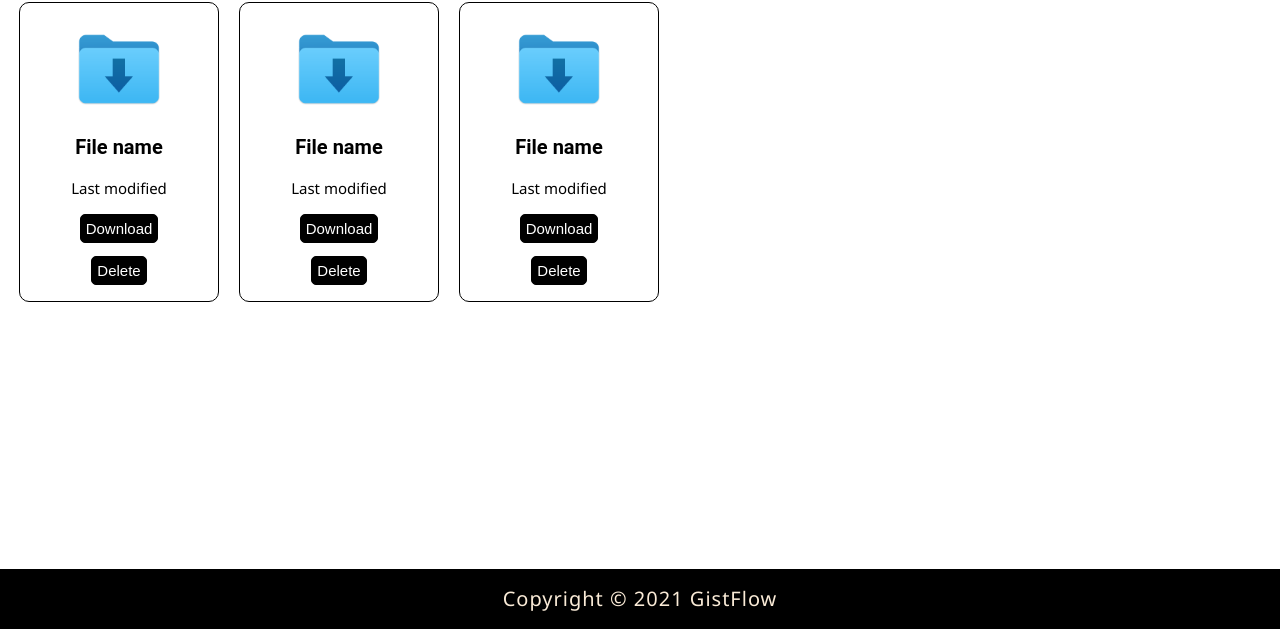
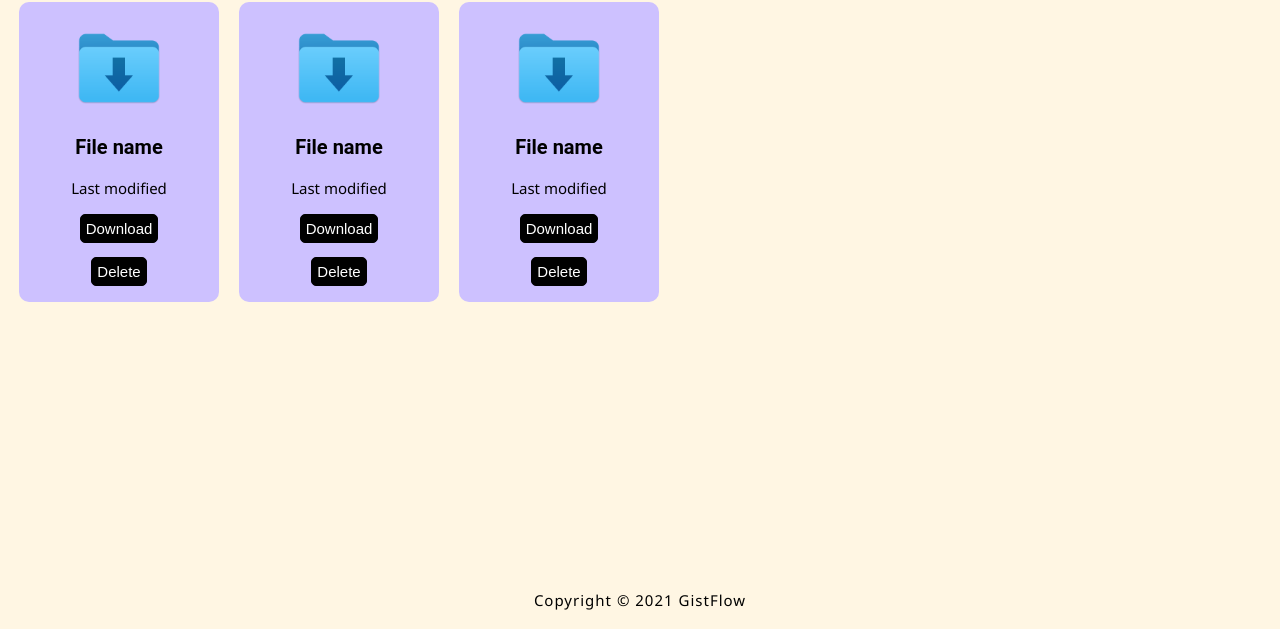
Before and after one commit to senhas-rgb/GistFlow, a browser extension: page dashboard.html in a window 1280 px wide. Shown: the part 171-800 px from the top of the page. Drawn offline with Linux system fonts and the light colour scheme.

Commit message:
Added major color changes

```diff
--- a/css/style.css
+++ b/css/style.css
@@ -6,6 +6,7 @@
 
 body {
   font-family: "Roboto", sans-serif;
+  background-color: #FFF6E3;
 }
 
 p {
@@ -75,27 +76,16 @@ footer {
   bottom: 0;
   width: 100%;
   height: 60px;
-  color: white;
-  background-color: #000;
+  color: black;
 }
 
 footer p {
-  margin: 10px;
-  color: antiquewhite;
+  margin: 15px;
   font-family: "Segoe UI", Tahoma, Geneva, Verdana, sans-serif;
-  font-size: 20px;
+  font-size: 15px;
   text-align: center;
   text-decoration: none;
   letter-spacing: 1px;
-}
-
-footer p:hover {
-  color: violet;
-  transition: all 1s ease-in-out;
-}
-
-footer p:not(:hover) {
-  transition: all 1s ease-in-out;
 }
 
 .FileDetails {
@@ -112,9 +102,9 @@ footer p:not(:hover) {
   align-items: center;
   width: 200px;
   height: 300px;
-  border: 1px solid black;
   margin: 10px;
   border-radius: 10px;
+  background-color: #CDC1FF;
 }
 
 .file h2 {
```
